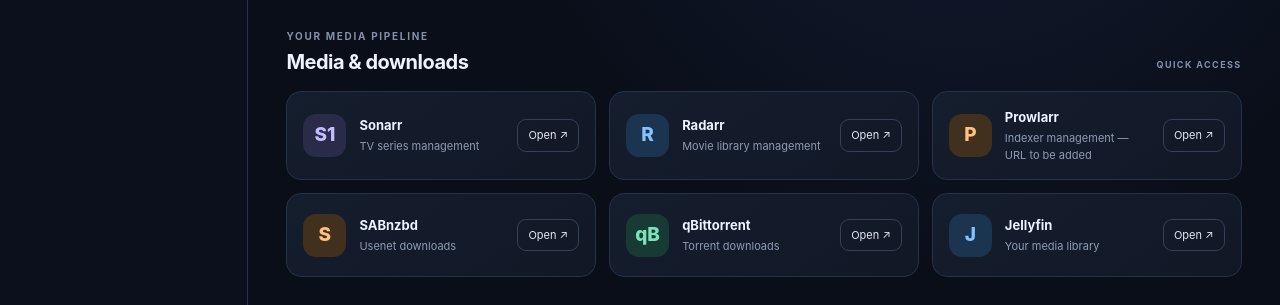
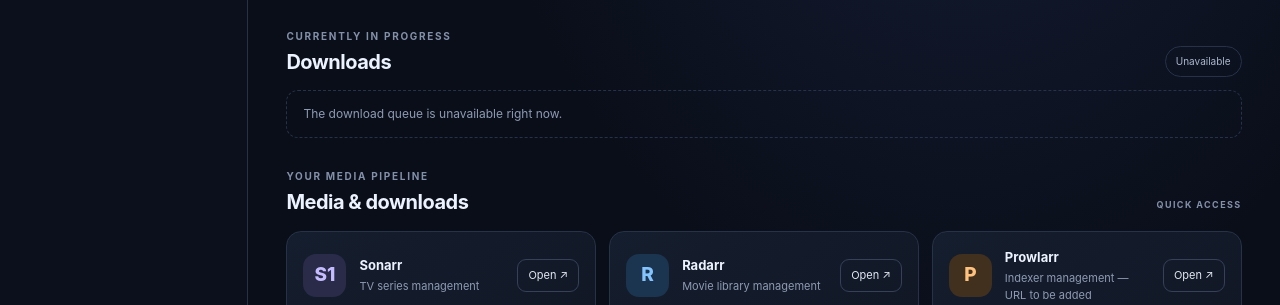
Before and after one commit to Daniellawton1807-dot/BlockForge, a plain HTML site: page dashboard/index.html in a window 1280 px wide. Shown: the part 428-733 px from the top of the page. Drawn offline with Linux system fonts and the light colour scheme; no server answers.

Commit message:
Add Homebase downloads section

```diff
--- a/dashboard/index.html
+++ b/dashboard/index.html
@@ -1,10 +1,11 @@
 <!doctype html>
-<html lang="en"><head><meta charset="utf-8"><meta name="viewport" content="width=device-width,initial-scale=1"><meta name="theme-color" content="#0b1020"><title>Homebase — Homelab</title><link rel="stylesheet" href="style.css?v=responsive-1"></head>
+<html lang="en"><head><meta charset="utf-8"><meta name="viewport" content="width=device-width,initial-scale=1"><meta name="theme-color" content="#0b1020"><title>Homebase — Homelab</title><link rel="stylesheet" href="style.css?v=downloads-1"></head>
 <body><div class="layout">
 <aside class="sidebar"><a class="brand" href="#"><span class="logo">H</span><span>homebase<small>PERSONAL HOMELAB</small></span></a><div class="nav-title">WORKSPACE</div><a class="nav active" href="#overview"><span>◫</span> Overview</a><a class="nav" href="#media"><span>▤</span> Media & downloads</a><a class="nav" href="#apps"><span>▦</span> All applications</a><div class="side-bottom"><div class="server"><i></i><div><b>Home server</b><small id="connectionLabel">Monitoring not connected</small></div></div><p>Private control centre for your self-hosted services.</p></div></aside>
 <main class="main" id="overview"><header class="topbar"><div><div class="kicker">YOUR HOMELAB</div><h1>Overview</h1></div><div class="top-right"><span class="badge"><i></i> Dashboard online</span><button id="refresh" class="icon-btn" title="Refresh status" aria-label="Refresh status">↻</button></div></header>
 <section class="hero"><div><div class="kicker">YOUR SERVER, AT A GLANCE</div><h2>Everything in <em>one place.</em></h2><p>Your media stack, downloads and server health — together at last.</p></div><div class="hero-glyph">⌘</div></section>
 <section class="metrics"><article class="metric"><div class="metric-head">CPU UTILISATION <span>↗</span></div><div class="metric-number" id="cpuValue">—<small>%</small></div><div class="meter"><span id="cpuBar"></span></div><div class="metric-foot" id="cpuNote">Waiting for monitoring agent</div></article><article class="metric"><div class="metric-head">MEMORY USAGE <span>▥</span></div><div class="metric-number" id="ramValue">—<small>%</small></div><div class="meter purple"><span id="ramBar"></span></div><div class="metric-foot" id="ramNote">Used / total RAM unavailable</div></article><article class="metric"><div class="metric-head">STORAGE USED <span>▤</span></div><div class="metric-number" id="diskValue">—<small>%</small></div><div class="meter blue"><span id="diskBar"></span></div><div class="metric-foot" id="diskNote">Waiting for monitoring agent</div></article><article class="metric"><div class="metric-head">SERVICES <span>◉</span></div><div class="metric-number" id="onlineValue">—<small>/ configured</small></div><div class="metric-foot" id="onlineNote">Live checks not configured</div></article></section>
+<section id="downloads" class="downloads-section" aria-labelledby="downloadsTitle"><div class="downloads-head"><div><div class="kicker">CURRENTLY IN PROGRESS</div><h3 id="downloadsTitle">Downloads</h3></div><div id="downloadSummary" class="download-summary" aria-live="polite">Loading queue…</div></div><div id="downloadList" class="download-list" aria-live="polite"><div class="downloads-empty">Checking your download queue…</div></div></section>
 <section id="media" class="section-head"><div><div class="kicker">YOUR MEDIA PIPELINE</div><h3>Media & downloads</h3></div><span class="section-tag">QUICK ACCESS</span></section><section class="featured-grid" id="featured"></section>
 <section id="apps" class="section-head apps-head"><div><div class="kicker">SELF-HOSTED SERVICES</div><h3>All applications</h3></div><label class="search"><span>⌕</span><input id="search" type="search" placeholder="Find an app…" aria-label="Find an app"></label></section><section class="app-grid" id="appGrid"></section>
-<footer><span>HOMEBASE</span><i>•</i> Built for your homelab <small>Hardware metrics require a secured monitoring endpoint on your server.</small></footer></main></div><script src="config.js"></script><script src="app.js?v=service-count-1"></script></body></html>
+<footer><span>HOMEBASE</span><i>•</i> Built for your homelab <small>Hardware metrics require a secured monitoring endpoint on your server.</small></footer></main></div><script src="config.js?v=downloads-1"></script><script src="app.js?v=downloads-1"></script></body></html>
```
